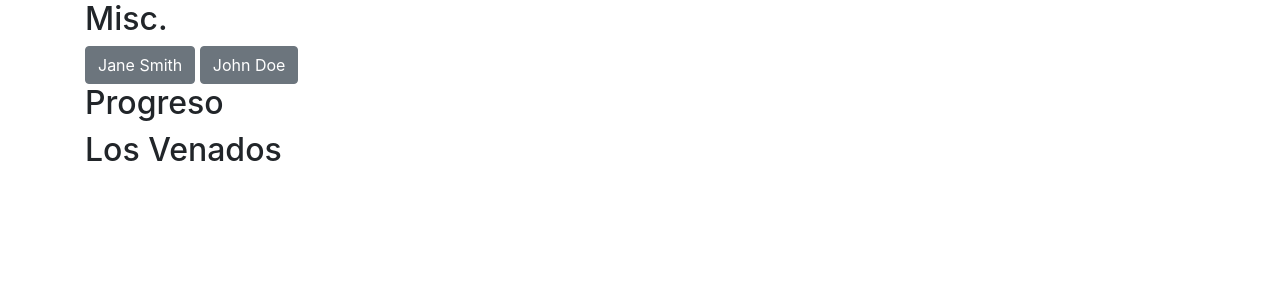
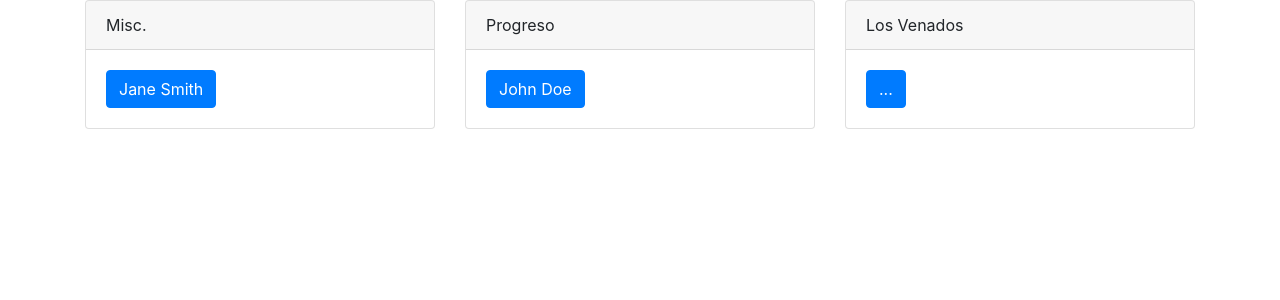
Before and after one commit to dev-yoder/database_project, a Flask app: page /area_breakdown in a window 1280 px wide. Shown: the part 38-338 px from the top of the page. Run offline with Flask 3, Linux system fonts and the light colour scheme; some libraries are stand-ins or nearby versions.

Commit message:
adding columns v1

```diff
--- a/templates/area_breakdown.html
+++ b/templates/area_breakdown.html
@@ -11,22 +11,35 @@
 <body>
     <div class="container">
         <div class="header">
-            <a href="/" class="btn btn-primary">Home</a> <!-- Change this line -->
+            <a href="/" class="btn btn-primary">Home</a>
             <button class="btn btn-primary">Area Breakdown</button>
             <button class="btn btn-primary">Customer Search</button>
             <button class="btn btn-primary">Statistics</button>
         </div>
-        <div class="areas">
-            <div class="area">
-                <h2>Misc.</h2>
-                <button class="btn btn-secondary">Jane Smith</button>
-                <button class="btn btn-secondary">John Doe</button>
+        <div class="row">
+            <div class="col-md-4">
+                <div class="card">
+                    <div class="card-header">Misc.</div>
+                    <div class="card-body">
+                        <button class="btn btn-primary">Jane Smith</button>
+                    </div>
+                </div>
             </div>
-            <div class="area">
-                <h2>Progreso</h2>
+            <div class="col-md-4">
+                <div class="card">
+                    <div class="card-header">Progreso</div>
+                    <div class="card-body">
+                        <button class="btn btn-primary">John Doe</button>
+                    </div>
+                </div>
             </div>
-            <div class="area">
-                <h2>Los Venados</h2>
+            <div class="col-md-4">
+                <div class="card">
+                    <div class="card-header">Los Venados</div>
+                    <div class="card-body">
+                        <button class="btn btn-primary">...</button>
+                    </div>
+                </div>
             </div>
         </div>
     </div>
```
